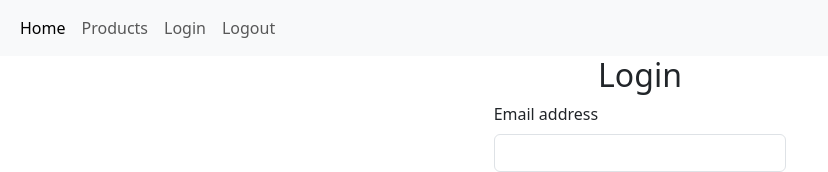
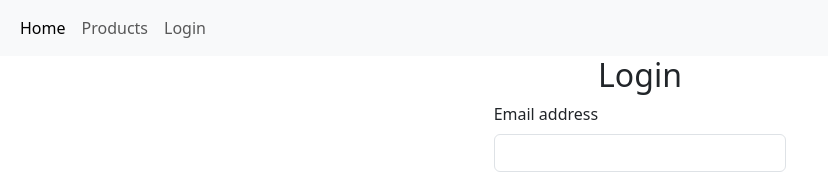
Before and after one commit to amit-roy-619619/login, a React (Vite) app: page /login in a window 1280 px wide. Shown: the top 172 px of the page, without its empty margins (0-828 px from the left). Built offline with nearby package versions, Linux system fonts and the light colour scheme.

Commit message:
conditional rendering and toast use

```diff
--- a/package.json
+++ b/package.json
@@ -14,7 +14,8 @@
     "bootstrap": "^5.3.3",
     "react": "^19.0.0",
     "react-dom": "^19.0.0",
-    "react-router-dom": "^7.1.5"
+    "react-router-dom": "^7.1.5",
+    "react-toastify": "^11.0.3"
   },
   "devDependencies": {
     "@eslint/js": "^9.19.0",
--- a/src/App.jsx
+++ b/src/App.jsx
@@ -6,6 +6,7 @@ import Home from "./Home";
 import Products from "./Products";
 import { Context } from "./main";
 import PrivateRoute from "./PrivateRoute";
+import { ToastContainer } from "react-toastify";
 
 const App = () => {
   const { isAuthenticated } = useContext(Context);
@@ -21,6 +22,7 @@ const App = () => {
           <Route path="/" element={<Home />} />
           <Route path="/login" element={<Login />} />
         </Routes>
+        <ToastContainer position="top-right" />
       </Router>
     </>
   );
--- a/src/Login.jsx
+++ b/src/Login.jsx
@@ -2,6 +2,7 @@ import React, { useContext, useState } from "react";
 import { Context } from "./main";
 import axios from "axios";
 import { Navigate, useNavigate } from "react-router-dom";
+import { toast } from "react-toastify";
 const Login = () => {
   const { isAuthenticated, setIsAuthenticated } = useContext(Context);
   const [email, setEmail] = useState("");
@@ -49,13 +50,15 @@ const Login = () => {
       .then((result) => {
         //console.log(result);
         if (result.access_token) {
-          alert("You are logged in.");
+          // alert("You are logged in.");
+          toast.success("You Are Successfully Logged In");
           setIsAuthenticated(true);
           navigateTo("/products");
         } else {
           //   console.log(email);
           //   console.log(password);
-          alert("Please check your login information.");
+          // alert("Please check your login information.");
+          toast.error("Please Check Your Login Information!");
         }
       });
   };
--- a/src/Navbar.jsx
+++ b/src/Navbar.jsx
@@ -1,9 +1,10 @@
 import React, { useContext } from "react";
 import { Link } from "react-router-dom";
 import { Context } from "./main";
+import { toast } from "react-toastify";
 
 const Navbar = () => {
-  const { setIsAuthenticated } = useContext(Context);
+  const { setIsAuthenticated, isAuthenticated } = useContext(Context);
   return (
     <div>
       <nav className="navbar navbar-expand-lg bg-body-tertiary">
@@ -20,23 +21,26 @@ const Navbar = () => {
                   Products
                 </Link>
               </li>
-
+              {!isAuthenticated ? (
                 <li className="nav-item">
                   <Link className="nav-link " to={"/login"}>
                     Login
                   </Link>
                 </li>
+              ) : (
                 <li className="nav-item">
                   <button
                     className="nav-link"
                     onClick={() => {
                       setIsAuthenticated(false);
-                    alert("your are logged out!");
+                      //   alert("your are logged out!");
+                      toast.success("You are Successfully Logged Out!");
                     }}
                   >
                     Logout
                   </button>
                 </li>
+              )}
             </ul>
           </div>
         </div>
```
Also changed, not shown: 1 other file (tests, documents, lock files or other folders). Lines whose indentation alone changed are shown as unchanged.
